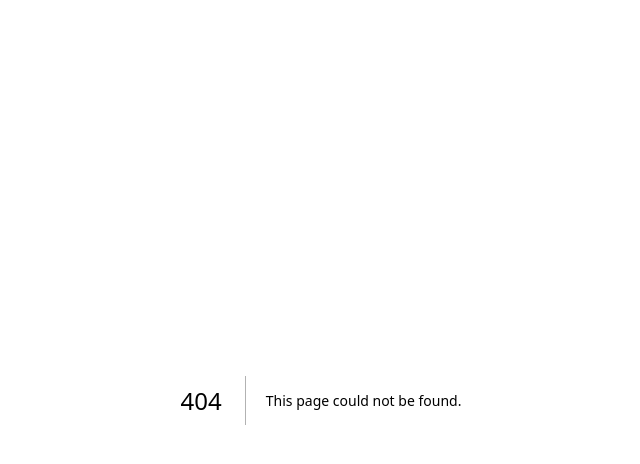
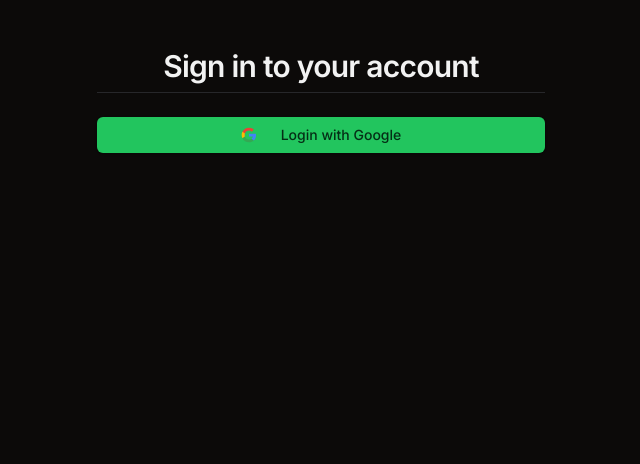
Before and after one commit to zain-23/enjoy-app, a Next.js app: page /login in a window 1280 px wide. Before the commit this address had no page. Shown: the top 464 px of the page, without its empty margins (319-959 px from the left). Built offline with nearby package versions, Linux system fonts and the light colour scheme.

Commit message:
implement authentication with next auth

```diff
--- a/package.json
+++ b/package.json
@@ -9,12 +9,15 @@
     "lint": "next lint"
   },
   "dependencies": {
+    "@next-auth/upstash-redis-adapter": "^3.0.4",
     "@radix-ui/react-icons": "^1.3.0",
     "@radix-ui/react-slot": "^1.0.2",
     "@upstash/redis": "^1.28.3",
     "class-variance-authority": "^0.7.0",
     "clsx": "^2.1.0",
+    "lucide-react": "^0.323.0",
     "next": "14.1.0",
+    "next-auth": "^4.24.5",
     "react": "^18",
     "react-dom": "^18",
     "tailwind-merge": "^2.2.1",
--- /dev/null
+++ b/src/app/(auth)/layout.tsx
@@ -0,0 +1,16 @@
+import { Inter } from "next/font/google";
+import "../globals.css";
+
+const inter = Inter({ subsets: ["latin"] });
+
+export default function RootLayout({
+  children,
+}: Readonly<{
+  children: React.ReactNode;
+}>) {
+  return (
+    <html lang="en" className="dark">
+      <body className={inter.className}>{children}</body>
+    </html>
+  );
+}
--- /dev/null
+++ b/src/app/(auth)/login/page.tsx
@@ -0,0 +1,70 @@
+"use client";
+import { Button } from "@/components/ui/button";
+import { TypographyH2 } from "@/utils/typography";
+import { Loader2 } from "lucide-react";
+import { signIn } from "next-auth/react";
+import React, { useState } from "react";
+
+const Page = () => {
+  const [isLoading, setIsLoading] = useState(false);
+
+  const loginWithGoogle = async () => {
+    setIsLoading(true);
+    try {
+      await signIn("google");
+    } catch (error) {
+    } finally {
+      setIsLoading(false);
+    }
+  };
+  return (
+    <section className="w-full min-h-full flex justify-center items-center py-12 px-6">
+      <div className="max-w-md space-y-6 w-full">
+        <TypographyH2 className="text-center">
+          Sign in to your account
+        </TypographyH2>
+        <Button
+          disabled={isLoading === true}
+          className={`w-full flex gap-x-4`}
+          onClick={loginWithGoogle}
+        >
+          {isLoading ? (
+            <Loader2 className="animate-spin" />
+          ) : (
+            <svg
+              className="mr-2 h-4 w-4"
+              aria-hidden="true"
+              focusable="false"
+              data-prefix="fab"
+              data-icon="github"
+              role="img"
+              xmlns="http://www.w3.org/2000/svg"
+              viewBox="0 0 24 24"
+            >
+              <path
+                d="M22.56 12.25c0-.78-.07-1.53-.2-2.25H12v4.26h5.92c-.26 1.37-1.04 2.53-2.21 3.31v2.77h3.57c2.08-1.92 3.28-4.74 3.28-8.09z"
+                fill="#4285F4"
+              />
+              <path
+                d="M12 23c2.97 0 5.46-.98 7.28-2.66l-3.57-2.77c-.98.66-2.23 1.06-3.71 1.06-2.86 0-5.29-1.93-6.16-4.53H2.18v2.84C3.99 20.53 7.7 23 12 23z"
+                fill="#34A853"
+              />
+              <path
+                d="M5.84 14.09c-.22-.66-.35-1.36-.35-2.09s.13-1.43.35-2.09V7.07H2.18C1.43 8.55 1 10.22 1 12s.43 3.45 1.18 4.93l2.85-2.22.81-.62z"
+                fill="#FBBC05"
+              />
+              <path
+                d="M12 5.38c1.62 0 3.06.56 4.21 1.64l3.15-3.15C17.45 2.09 14.97 1 12 1 7.7 1 3.99 3.47 2.18 7.07l3.66 2.84c.87-2.6 3.3-4.53 6.16-4.53z"
+                fill="#EA4335"
+              />
+              <path d="M1 1h22v22H1z" fill="none" />
+            </svg>
+          )}
+          Login with Google
+        </Button>
+      </div>
+    </section>
+  );
+};
+
+export default Page;
--- /dev/null
+++ b/src/app/api/auth/[...nextauth]/route.ts
@@ -0,0 +1,6 @@
+import { authOption } from "@/utils/auth";
+import NextAuth from "next-auth";
+
+const handler = NextAuth(authOption);
+
+export { handler as GET, handler as POST };
--- /dev/null
+++ b/src/types/next-auth.d.ts
@@ -0,0 +1,18 @@
+import type { Session, User } from "next-auth";
+import type { JWT } from "next-auth/jwt";
+
+type UserId = string;
+
+declare module "next-auth/jwt" {
+  interface JWT {
+    id: UserId;
+  }
+}
+
+declare module "next-auth" {
+  interface Session {
+    user: User & {
+      id: UserId;
+    };
+  }
+}
--- /dev/null
+++ b/src/types/types.ts
@@ -0,0 +1,6 @@
+interface User {
+  name: string;
+  email: string;
+  image: string;
+  id: string;
+}
--- /dev/null
+++ b/src/utils/auth.ts
@@ -0,0 +1,63 @@
+import { UpstashRedisAdapter } from "@next-auth/upstash-redis-adapter";
+import { NextAuthOptions } from "next-auth";
+import { db } from "./db";
+import GoogleProvider from "next-auth/providers/google";
+
+function getGoogleCredentials() {
+  const clientId = process.env.GOOGLE_CLIENT_ID;
+  const clientSecret = process.env.GOOGLE_CLIENT_SECRET;
+
+  if (!clientId || clientId.length === 0) {
+    throw new Error("Missing GOOGLE_CLIENT_ID");
+  }
+  if (!clientSecret || clientSecret.length === 0) {
+    throw new Error("Missing GOOGLE_CLIENT_SECRET");
+  }
+
+  return { clientId, clientSecret };
+}
+
+export const authOption: NextAuthOptions = {
+  adapter: UpstashRedisAdapter(db),
+  session: {
+    strategy: "jwt",
+  },
+  pages: {
+    signIn: "/login",
+  },
+  providers: [
+    GoogleProvider({
+      clientId: getGoogleCredentials().clientId,
+      clientSecret: getGoogleCredentials().clientSecret,
+    }),
+  ],
+  callbacks: {
+    async jwt({ token, user }) {
+      const dbUser = (await db.get(`user:${user.id}`)) as User | null;
+
+      if (!dbUser) {
+        token.id = user.id;
+        return token;
+      }
+
+      return {
+        id: dbUser.id,
+        name: dbUser.name,
+        email: dbUser.email,
+        picture: dbUser.image,
+      };
+    },
+    async session({ session, token }) {
+      if (token) {
+        session.user.email = token.email;
+        session.user.id = token.id;
+        session.user.name = token.name;
+        session.user.image = token.picture;
+      }
+      return session;
+    },
+    redirect() {
+      return "/dashboard";
+    },
+  },
+};
--- /dev/null
+++ b/src/utils/typography.tsx
@@ -0,0 +1,26 @@
+import React from "react";
+
+interface Props {
+  children: React.ReactNode;
+  className?: string;
+}
+
+export function TypographyH1({ children, className }: Props) {
+  return (
+    <h1
+      className={`scroll-m-20 text-4xl font-extrabold tracking-tight lg:text-5xl ${className}`}
+    >
+      {children}
+    </h1>
+  );
+}
+
+export function TypographyH2({ children, className }: Props) {
+  return (
+    <h2
+      className={`scroll-m-20 border-b pb-2 text-3xl font-semibold tracking-tight first:mt-0 ${className}`}
+    >
+      {children}
+    </h2>
+  );
+}
```
Also changed, not shown: 1 other file (tests, documents, lock files or other folders).
